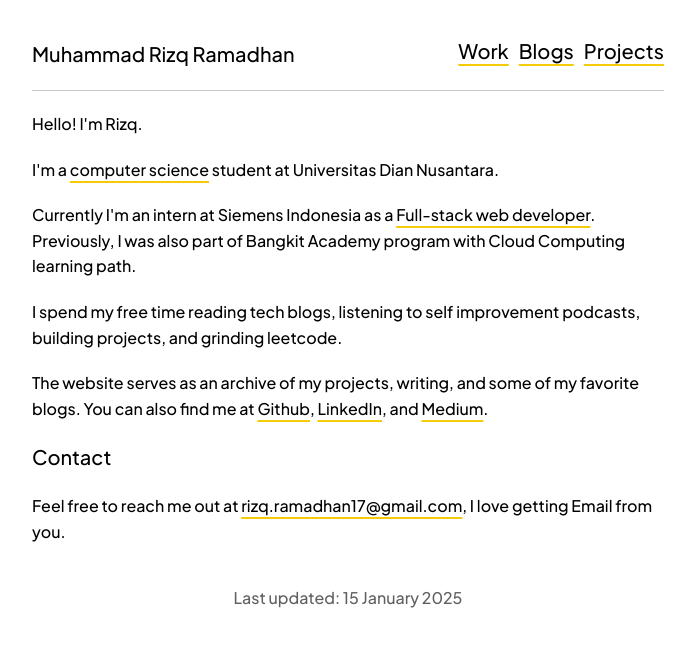
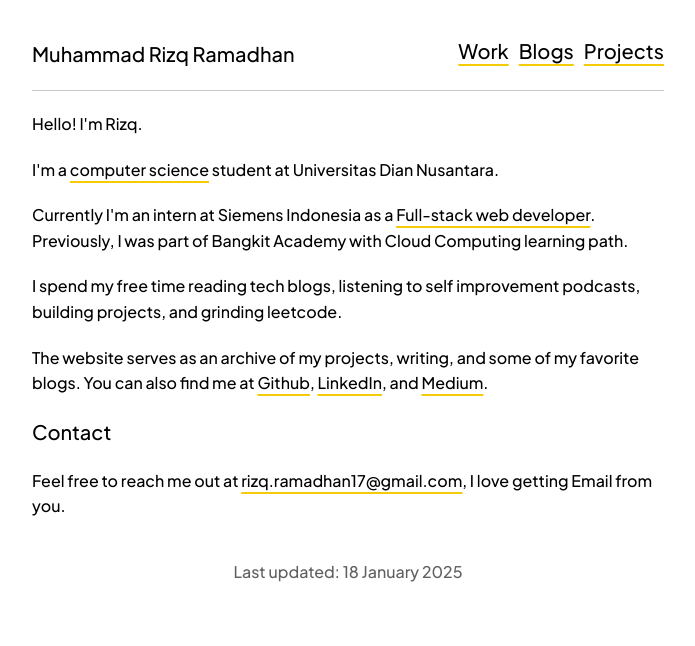
Before and after one commit to egrizq/web-v8, a plain HTML site: page index.html in a window 1280 px wide. Shown: the whole page, without its empty margins (292-987 px from the left). Drawn offline with Linux system fonts and the light colour scheme.

Commit message:
fix: grammar

```diff
--- a/index.html
+++ b/index.html
@@ -37,8 +37,7 @@
         <span
           >Currently I'm an intern at Siemens Indonesia as a
           <span class="underline">Full-stack web developer</span>. Previously, I
-          was also part of Bangkit Academy program with Cloud Computing learning
-          path.
+          was part of Bangkit Academy with Cloud Computing learning path.
         </span>
 
         <span>
@@ -73,7 +72,7 @@
     </main>
 
     <footer>
-      <span>Last updated: 15 January 2025</span>
+      <span>Last updated: 18 January 2025</span>
     </footer>
   </body>
 </html>
```
